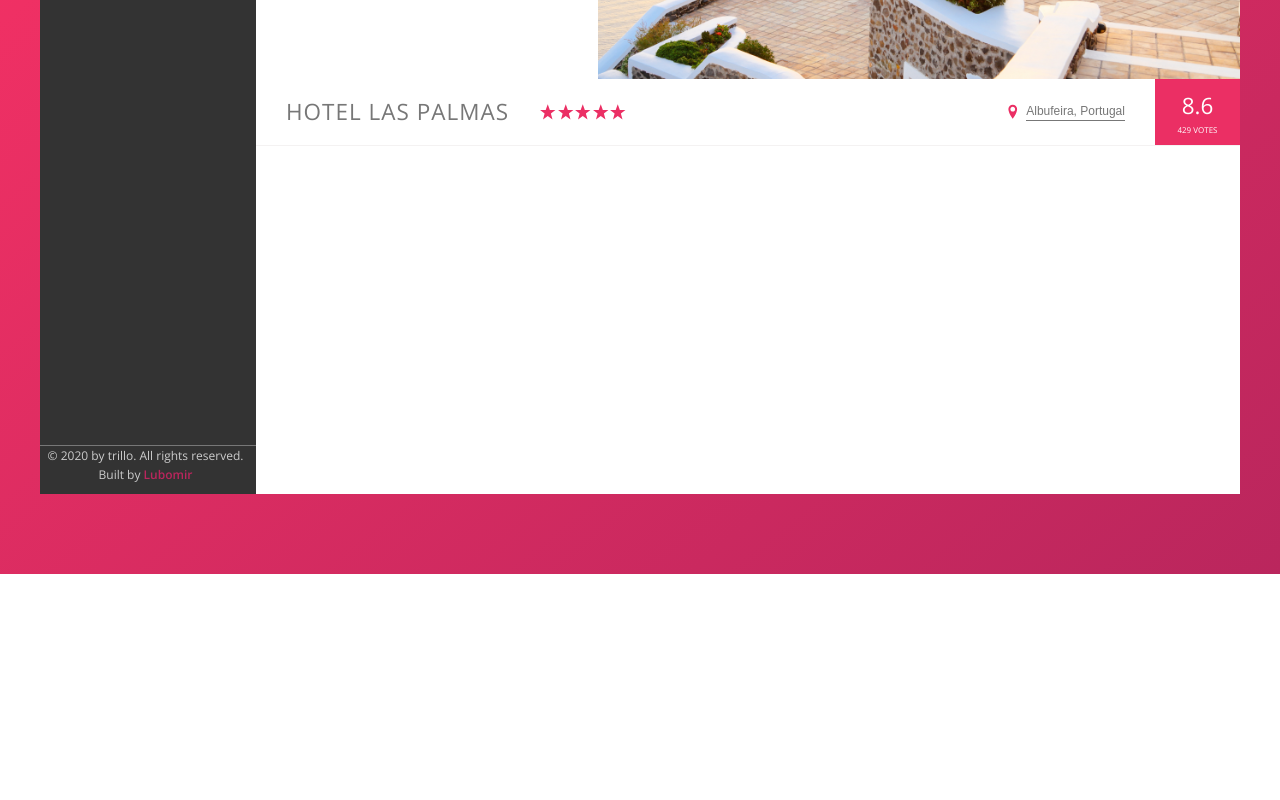
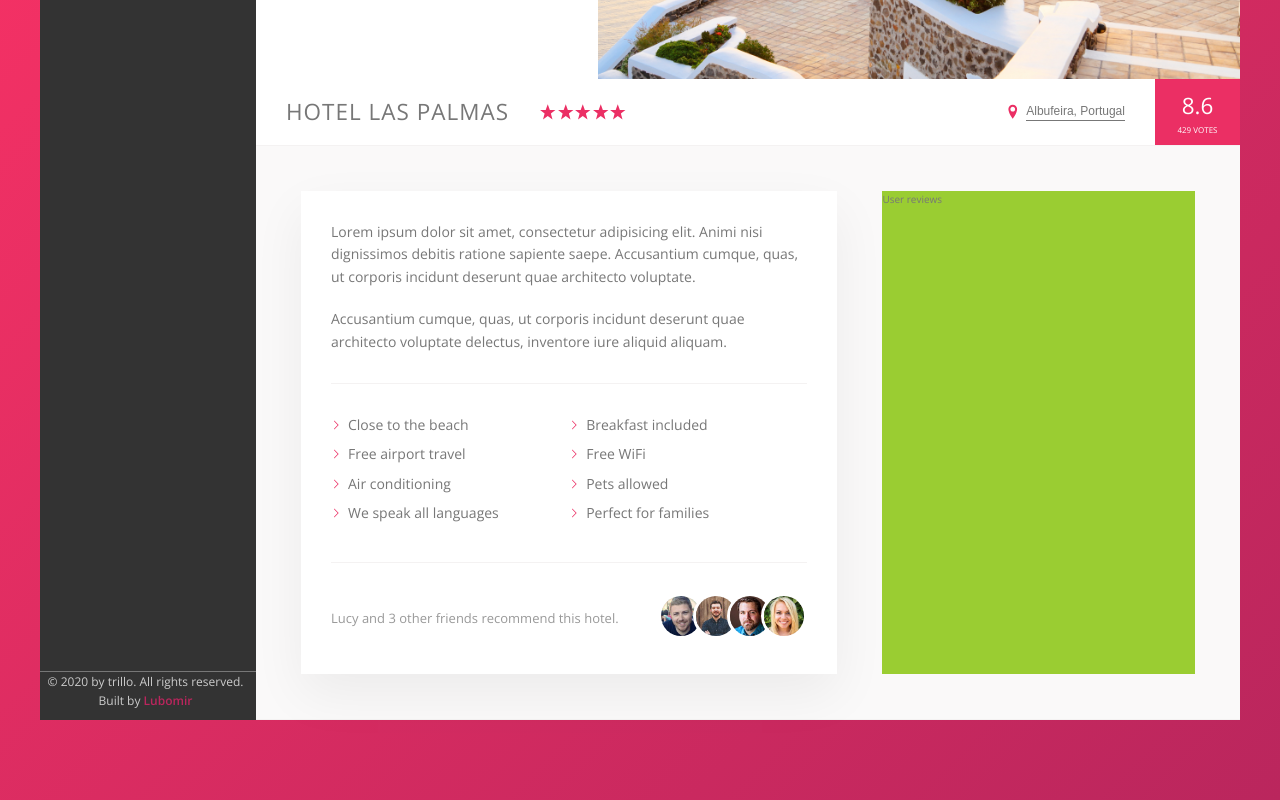
Before and after one commit to LubosG12/Trillo, a website: page index.html in a window 1280 px wide. Shown: the part 456-1256 px from the top of the page. Before the commit the page ends 1030 px from the top, so only its background shows below. Drawn offline with nearby package versions, Linux system fonts and the light colour scheme.

Commit message:
Hotel info added

```diff
--- a/index.html
+++ b/index.html
@@ -129,6 +129,40 @@
                             <div class="overview-rating-count">429 votes</div>
                         </div>
                     </div>
+
+                    <div class="detail">
+                        <div class="description">
+                            <p class="paragraph">Lorem ipsum dolor sit amet, consectetur adipisicing elit. Animi nisi dignissimos debitis ratione sapiente saepe. Accusantium cumque, quas, ut corporis incidunt deserunt quae architecto voluptate.
+                            </p>
+                            <p class="paragraph">
+                                Accusantium cumque, quas, ut corporis incidunt deserunt quae architecto voluptate delectus, inventore iure aliquid aliquam.
+                            </p>
+                            <ul class="list">
+                                <li class="list-item">Close to the beach</li>
+                                <li class="list-item">Breakfast included</li>
+                                <li class="list-item">Free airport travel</li>
+                                <li class="list-item">Free WiFi</li>
+                                <li class="list-item">Air conditioning</li>
+                                <li class="list-item">Pets allowed</li>
+                                <li class="list-item">We speak all languages</li>
+                                <li class="list-item">Perfect for families</li>
+                            </ul>
+                            <div class="recommend">
+                                <p class="recommend-count">
+                                    Lucy and 3 other friends recommend this hotel.
+                                </p>
+                                <div class="recommend-friends">
+                                    <img src="img/user-3.jpg" alt="" class="recommend-photo">
+                                    <img src="img/user-4.jpg" alt="" class="recommend-photo">
+                                    <img src="img/user-5.jpg" alt="" class="recommend-photo">
+                                    <img src="img/user-6.jpg" alt="" class="recommend-photo">
+                                </div>
+                            </div>
+                        </div>
+                        <div class="user-reviews">
+                            User reviews
+                        </div>
+                    </div>
                 </main>
             </div>
         </div>
--- a/sass/_base.scss
+++ b/sass/_base.scss
@@ -13,6 +13,7 @@
     --color-Grey-dark-3: #999;
 
     --shadow-dark: 0 2rem 6rem rgba($color: #000000, $alpha: 0.4);
+    --shadow-light: 0 2rem 5rem rgba(0,0,0,.06);
 }
 
 * {
--- a/sass/_components.scss
+++ b/sass/_components.scss
@@ -313,3 +313,83 @@
         box-shadow: none;
     }
 }
+
+/////////////////////////////////////////////////////
+// PARAGRAPH
+
+.paragraph:not(:last-of-type) {
+    margin-bottom: 2rem;
+}
+
+/////////////////////////////////////////////////////
+// LIST
+
+.list {
+    list-style: none;
+    margin: 3rem 0;
+    padding: 3rem 0;
+    border-top: 1px solid var(--color-Grey-light-2);
+    border-bottom: 1px solid var(--color-Grey-light-2);
+
+    display: flex;
+    flex-wrap: wrap;
+
+
+    &-item {
+        flex: 0 0 50%;
+        margin-bottom: .7rem;
+
+    }
+
+    &-item::before {
+        content: "";
+        display: inline-block;
+        height: 1rem;
+        width: 1rem;
+        margin-right: .7rem;
+
+        ///Older browsers
+        //background-image: url(../img/chevron-thin-right.svg);
+        //background-size: cover;
+
+        //Newer browsers
+        background-color: var(--color-primary);
+        -webkit-mask-image: url(../img/chevron-thin-right.svg);
+        -webkit-mask-size: cover;
+        mask-image: url(../img/chevron-thin-right.svg);
+        mask-size: cover;
+
+    }
+}
+
+/////////////////////////////////////////////////////
+// RECOMMEND
+
+.recommend {
+    font-size: 1.3rem;
+    color: var(--color-Grey-dark-3);
+
+    display: flex;
+    align-items: center;
+
+
+    &-count{
+        margin-right: auto;
+    }
+
+    &-friends {
+
+    }
+
+    &-photo {
+        box-sizing: content-box;
+        height: 4rem;
+        width: 4rem;
+        border-radius: 50%;
+        border: 3px solid #fff;
+
+        &:not(:last-child){
+            margin-right: -1.5rem;
+        }
+    }
+}
--- a/sass/_layout.scss
+++ b/sass/_layout.scss
@@ -35,5 +35,25 @@
 .hotel-view {
     background-color: #fff;
     flex: 1;
-    height: 80rem;
 }
+
+.detail {
+    display: flex;
+    padding: 4.5rem;
+    background-color: var(--color-Grey-light-1);
+    border-bottom: 1px solid var(--color-Grey-light-2);
+}
+
+.description {
+    font-size: 1.4rem;
+    background-color: #fff ;
+    box-shadow: var(--shadow-light);
+    padding: 3rem;
+    flex: 0 0 60%;
+    margin-right: 4.5rem;
+}
+
+.user-reviews {
+    background-color: yellowgreen;
+    flex: 1;
+}
--- a/sass/main.scss
+++ b/sass/main.scss
@@ -1,5 +1,5 @@
-@import "_base";
+@import "base";
 
-@import "_layout";
+@import "layout";
 
-@import "_components";
+@import "components";
```
Also changed, not shown: css/style.css, img/SVG/aircraft-take-off.svg (deleted), img/SVG/bookmark.svg (deleted), img/SVG/chat.svg (deleted), img/SVG/chevron-thin-right.svg (deleted), img/SVG/home.svg (deleted), img/SVG/key.svg (deleted), img/SVG/location-pin.svg (deleted), img/SVG/magnifying-glass.svg (deleted), img/SVG/map.svg (deleted), img/SVG/star.svg (deleted).
